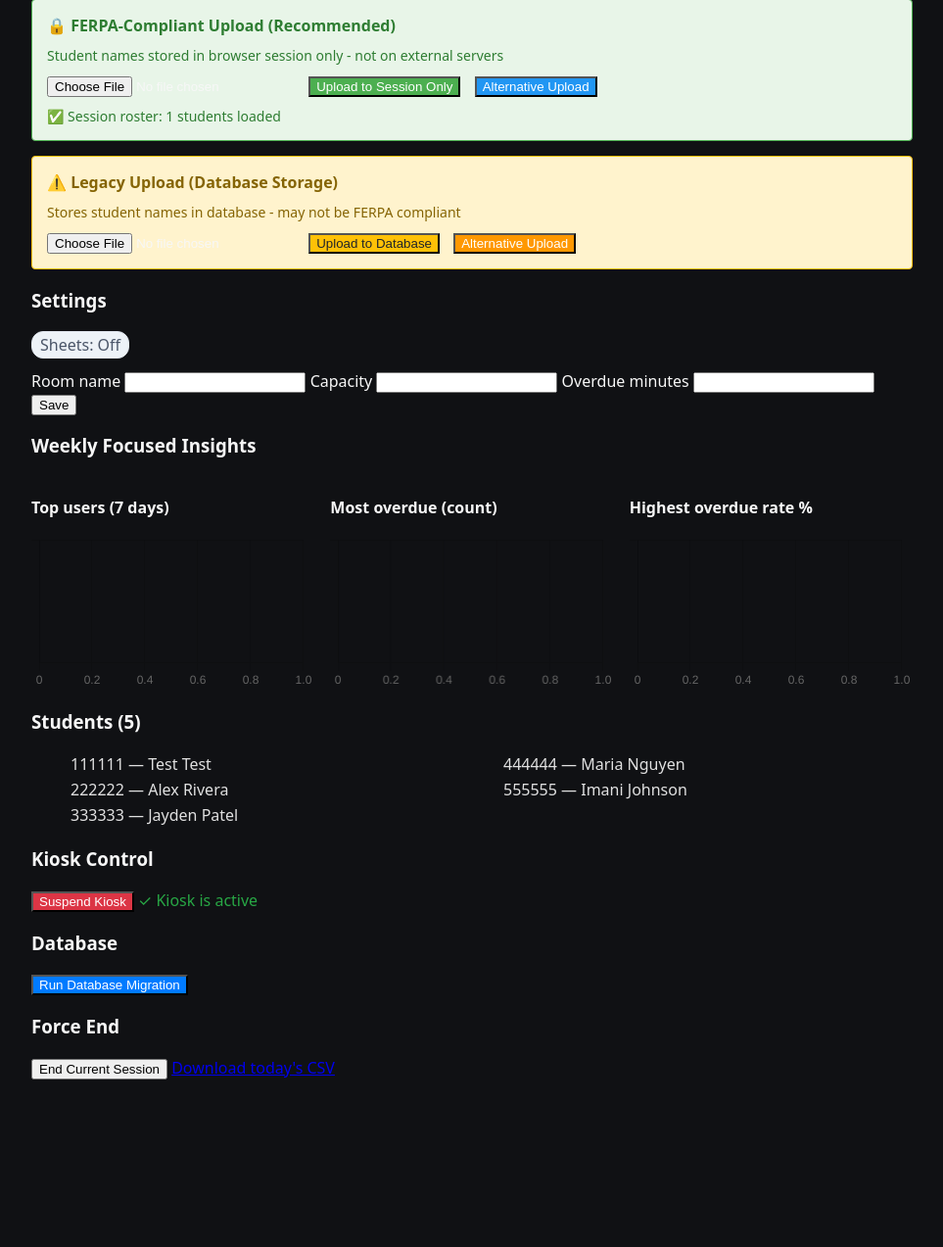
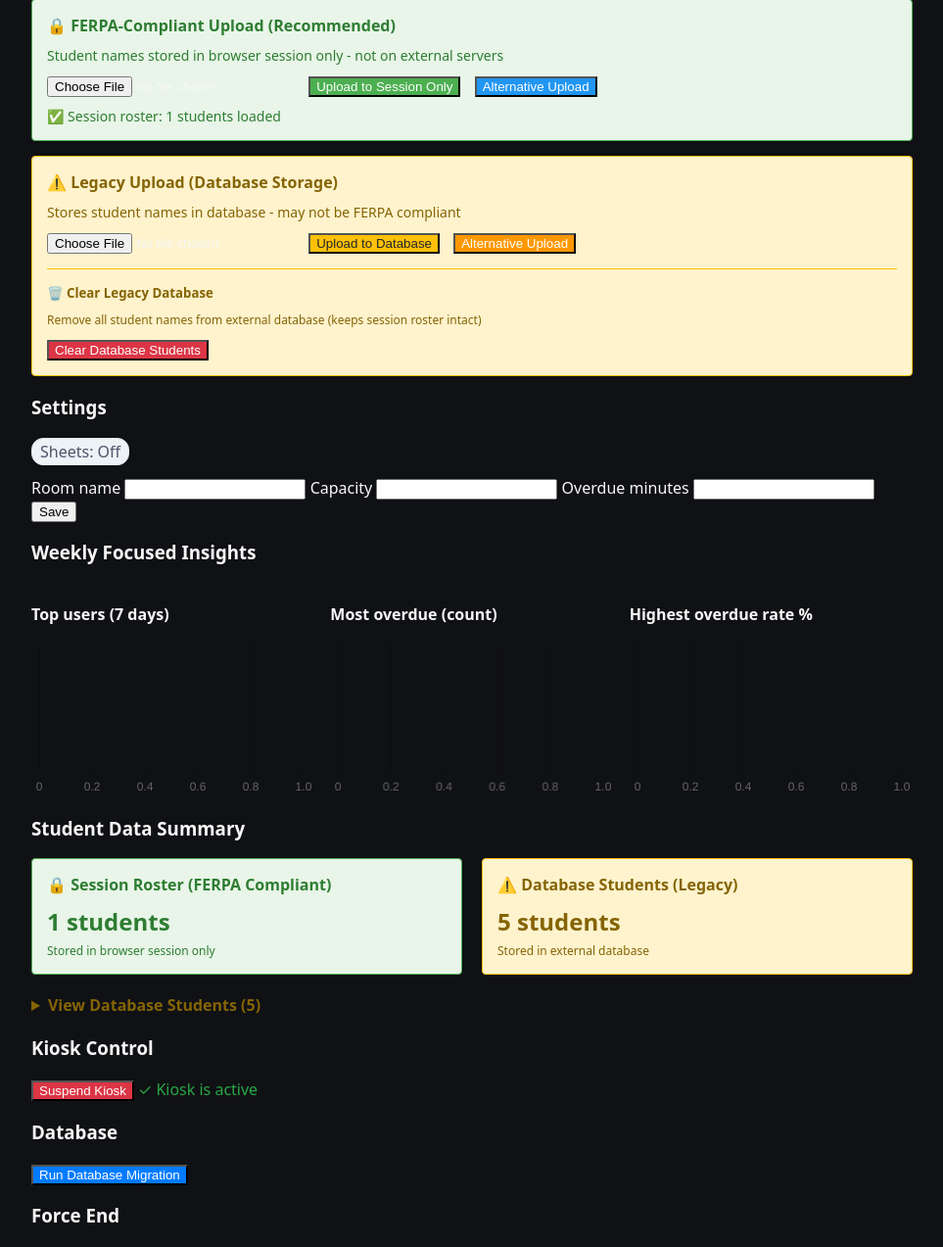
Before and after one commit to notsointeresting/HalllDay, a Flask app: template templates/admin.html in a window 1280 px wide. Shown: the part 235-1508 px from the top of the page at 98% size, without its empty margins (158-1121 px from the left). Before the commit the page ends 1337 px from the top, so only its background shows below. Run offline with Flask 3, Linux system fonts and the light colour scheme; the template is opened without the code that fills it: values that come from a table or form of the project are taken from there, most other values are stand-ins (such as "Sample title", 1, 10 or a date in 2020); data that the repository does not hold is empty; a map, chart or similar area stays blank.

Commit message:
Add admin feature to clear legacy student database
Introduces a new admin API endpoint and UI controls to clear all student names from the external database while preserving the session roster for FERPA compliance. Updates the admin dashboard to provide a summary of session and database student counts, and adds a confirmation workflow for the clear action.

```diff
--- a/app.py
+++ b/app.py
@@ -588,6 +588,27 @@ def api_upload_session_roster():
 
     return jsonify(ok=True, imported=count, message=f"Roster uploaded to session only - FERPA compliant")
 
+@app.post("/api/clear_database_students")
+@require_admin_auth_api
+def api_clear_database_students():
+    """FERPA-compliant: Clear all student names from database while keeping session roster"""
+    try:
+        # Count students before clearing
+        student_count = Student.query.count()
+
+        # Clear all students from database
+        Student.query.delete()
+        db.session.commit()
+
+        return jsonify(
+            ok=True,
+            cleared=student_count,
+            message=f"Database cleared - session roster remains intact"
+        )
+    except Exception as e:
+        db.session.rollback()
+        return jsonify(ok=False, message=f"Failed to clear database: {str(e)}"), 500
+
 @app.get("/export.csv")
 def export_csv():
     """Export sessions for the current day in local timezone."""
--- a/templates/admin.html
+++ b/templates/admin.html
@@ -34,6 +34,14 @@
       <button type="button" id="legacyUploadBtn" style="background: #ff9800; color: white;">Alternative Upload</button>
     </form>
     <div id="importResult"></div>
+
+    <!-- Clear Legacy Database -->
+    <div style="margin-top: 15px; padding-top: 15px; border-top: 1px solid #ffc107;">
+      <h5 style="color: #856404; margin: 0 0 10px 0;">🗑️ Clear Legacy Database</h5>
+      <p style="margin: 0 0 10px 0; color: #856404; font-size: 12px;">Remove all student names from external database (keeps session roster intact)</p>
+      <button type="button" id="clearDatabaseBtn" style="background: #dc3545; color: white; margin-right: 10px;">Clear Database Students</button>
+      <div id="clearDatabaseResult"></div>
+    </div>
   </div>
 
   <h3>Settings</h3>
@@ -72,10 +80,28 @@
     </div>
   </div>
 
-  <h3>Students ({{ students|length }})</h3>
-  <ul class="students">
-    {% for s in students %}<li>{{ s.id }} — {{ s.name }}</li>{% endfor %}
-  </ul>
+  <h3>Student Data Summary</h3>
+  <div style="display: grid; grid-template-columns: 1fr 1fr; gap: 20px; margin-bottom: 20px;">
+    <div style="background: #e8f5e8; border: 1px solid #4caf50; border-radius: 4px; padding: 15px;">
+      <h4 style="color: #2e7d32; margin: 0 0 10px 0;">🔒 Session Roster (FERPA Compliant)</h4>
+      <p style="margin: 0; font-size: 24px; font-weight: bold; color: #2e7d32;">{{ roster_count }} students</p>
+      <p style="margin: 5px 0 0 0; color: #2e7d32; font-size: 12px;">Stored in browser session only</p>
+    </div>
+    <div style="background: #fff3cd; border: 1px solid #ffc107; border-radius: 4px; padding: 15px;">
+      <h4 style="color: #856404; margin: 0 0 10px 0;">⚠️ Database Students (Legacy)</h4>
+      <p style="margin: 0; font-size: 24px; font-weight: bold; color: #856404;">{{ students|length }} students</p>
+      <p style="margin: 5px 0 0 0; color: #856404; font-size: 12px;">Stored in external database</p>
+    </div>
+  </div>
+
+  {% if students|length > 0 %}
+  <details style="margin-bottom: 20px;">
+    <summary style="cursor: pointer; font-weight: bold; color: #856404;">View Database Students ({{ students|length }})</summary>
+    <ul class="students" style="margin-top: 10px;">
+      {% for s in students %}<li>{{ s.id }} — {{ s.name }}</li>{% endfor %}
+    </ul>
+  </details>
+  {% endif %}
 
   <h3>Kiosk Control</h3>
   <div style="margin-bottom: 16px;">
@@ -248,6 +274,42 @@ document.addEventListener('DOMContentLoaded', function() {
       }
     };
   }
+
+  // Clear legacy database button
+  const clearDatabaseBtn = document.getElementById('clearDatabaseBtn');
+  if (clearDatabaseBtn) {
+    clearDatabaseBtn.onclick = async () => {
+      const confirmed = confirm(
+        'Are you sure you want to clear all student names from the database?\n\n' +
+        '⚠️ This will remove all student names from the external database.\n' +
+        '✅ Your session roster will remain intact.\n' +
+        '📊 Session data will continue to work normally.\n\n' +
+        'This action cannot be undone.'
+      );
+
+      if (!confirmed) return;
+
+      console.log('Clear database button clicked');
+      const resultDiv = document.getElementById('clearDatabaseResult');
+      resultDiv.innerHTML = `<p style="color: #dc3545; margin: 5px 0 0 0;">🗑️ Clearing database...</p>`;
+
+      try {
+        const r = await fetch('/api/clear_database_students', {method:'POST'});
+        console.log('Clear database response status:', r.status);
+        const j = await r.json();
+        console.log('Clear database response:', j);
+
+        if (j.ok) {
+          resultDiv.innerHTML = `<p style="color: #28a745; margin: 5px 0 0 0;">✅ ${j.message} (${j.cleared} students removed)</p>`;
+        } else {
+          resultDiv.innerHTML = `<p style="color: #dc3545; margin: 5px 0 0 0;">❌ ${j.message || 'Clear failed'}</p>`;
+        }
+      } catch (error) {
+        console.error('Clear database error:', error);
+        resultDiv.innerHTML = `<p style="color: #dc3545; margin: 5px 0 0 0;">❌ Network error: ${error.message}</p>`;
+      }
+    };
+  }
 });
 
 document.getElementById('settingsForm').onsubmit = async (e) => {
```
